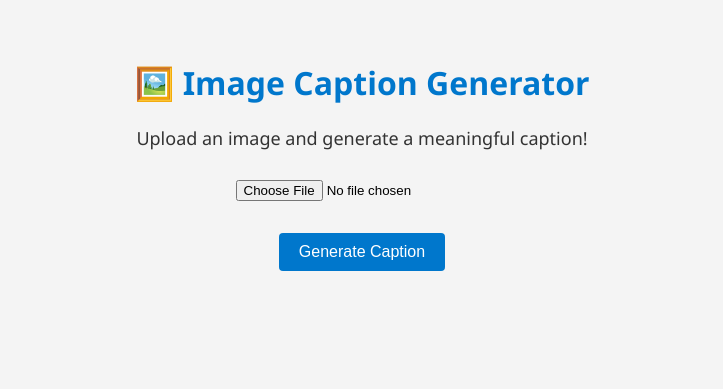
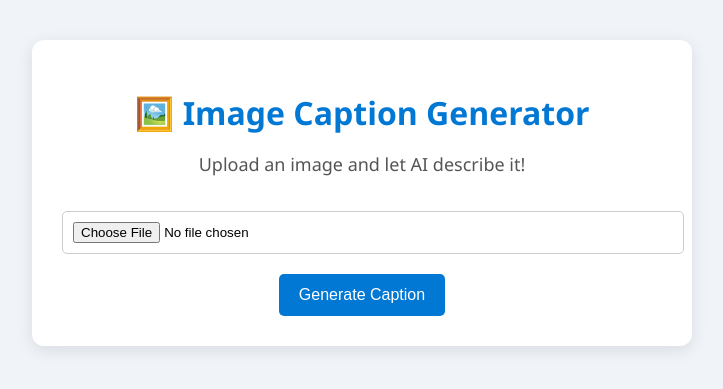
Before and after one commit to Ashwinib26/Image-Captioning, a Flask app: page / in a window 1280 px wide. Shown: the top 389 px of the page, without its empty margins (278-1001 px from the left). Run offline with Flask 3, Linux system fonts and the light colour scheme; parts of the project's set-up code (start-up, migrations or seed data) failed here and were passed over.

Commit message:
Web-page improved

```diff
--- a/static/styles.css
+++ b/static/styles.css
@@ -1,39 +1,78 @@
 body {
     font-family: 'Segoe UI', sans-serif;
-    max-width: 700px;
-    margin: auto;
+    background: #f0f4f8;
+    margin: 0;
+    padding: 40px 0;
+    display: flex;
+    justify-content: center;
+}
+
+.container {
+    background: white;
+    padding: 30px;
+    border-radius: 12px;
+    box-shadow: 0 4px 16px rgba(0,0,0,0.1);
+    width: 90%;
+    max-width: 600px;
     text-align: center;
-    background-color: #f4f4f4;
-    padding: 40px;
 }
 
 h1 {
-    color: #0077cc;
+    color: #0078d4;
+    margin-bottom: 10px;
 }
 
 .caption {
     font-size: 18px;
-    margin-bottom: 20px;
-    color: #333;
+    color: #555;
+    margin-bottom: 25px;
 }
 
-input[type="file"] {
+.upload-form input[type="file"] {
+    margin: 10px 0;
     padding: 10px;
+    border: 1px solid #ccc;
+    width: 100%;
+    border-radius: 5px;
 }
 
 button {
-    padding: 10px 20px;
-    font-size: 16px;
-    background-color: #0077cc;
+    background-color: #0078d4;
     color: white;
     border: none;
-    border-radius: 4px;
+    padding: 12px 20px;
+    font-size: 16px;
+    border-radius: 5px;
     cursor: pointer;
+    transition: background-color 0.3s ease;
+    margin-top: 10px;
+}
+
+button:hover {
+    background-color: #005fa3;
 }
 
 .result {
     margin-top: 30px;
-    background-color: white;
-    padding: 20px;
+    text-align: center;
+}
+
+.result img {
+    max-width: 100%;
+    height: auto;
     border-radius: 10px;
+    margin-bottom: 15px;
 }
+
+.caption-text {
+    font-size: 20px;
+    font-weight: 600;
+    color: #222;
+    background-color: #f0f8ff;
+    border-left: 4px solid #0078d4;
+    padding: 15px 20px;
+    margin-top: 10px;
+    border-radius: 8px;
+    text-align: left;
+    box-shadow: 0px 1px 4px rgba(0, 0, 0, 0.1);
+}
--- a/templates/index.html
+++ b/templates/index.html
@@ -3,24 +3,26 @@
 <head>
     <meta charset="UTF-8">
     <title>🖼️ Image Caption Generator</title>
-    <link rel="stylesheet" href="Image-Captioning/static/styles.css">
+    <link rel="stylesheet" href="{{ url_for('static', filename='styles.css') }}">
 </head>
 <body>
+    <div class="container">
         <h1>🖼️ Image Caption Generator</h1>
-    <p class="caption">Upload an image and generate a meaningful caption!</p>
+        <p class="caption">Upload an image and let AI describe it!</p>
 
-    <form method="POST" enctype="multipart/form-data">
-        <input type="file" name="image" accept="image/*" required><br><br>
+        <form method="POST" enctype="multipart/form-data" class="upload-form">
+            <input type="file" name="image" accept="image/*" required>
             <button type="submit">Generate Caption</button>
         </form>
 
         {% if filename %}
             <div class="result">
-            <h3>Uploaded Image:</h3>
-            <img src="{{ url_for('static', filename='uploaded/' ~ filename) }}" width="300"><br><br>
-            <h3>Generated Caption:</h3>
-            <p>{{ caption }}</p>
+                <h3>📷 Uploaded Image:</h3>
+                <img src="{{ url_for('static', filename='uploaded/' ~ filename) }}" alt="Uploaded Image">
+                <h3>📝 Generated Caption:</h3>
+                <p class="caption-text">{{ caption }}</p>
             </div>
         {% endif %}
+    </div>
 </body>
 </html>
```
Also changed, not shown: static/uploaded/profilepic.jpg (deleted), static/uploaded/tiger-forest.jpg (deleted), static/uploaded/tiger2.jpg (deleted). Lines whose indentation alone changed are shown as unchanged.
